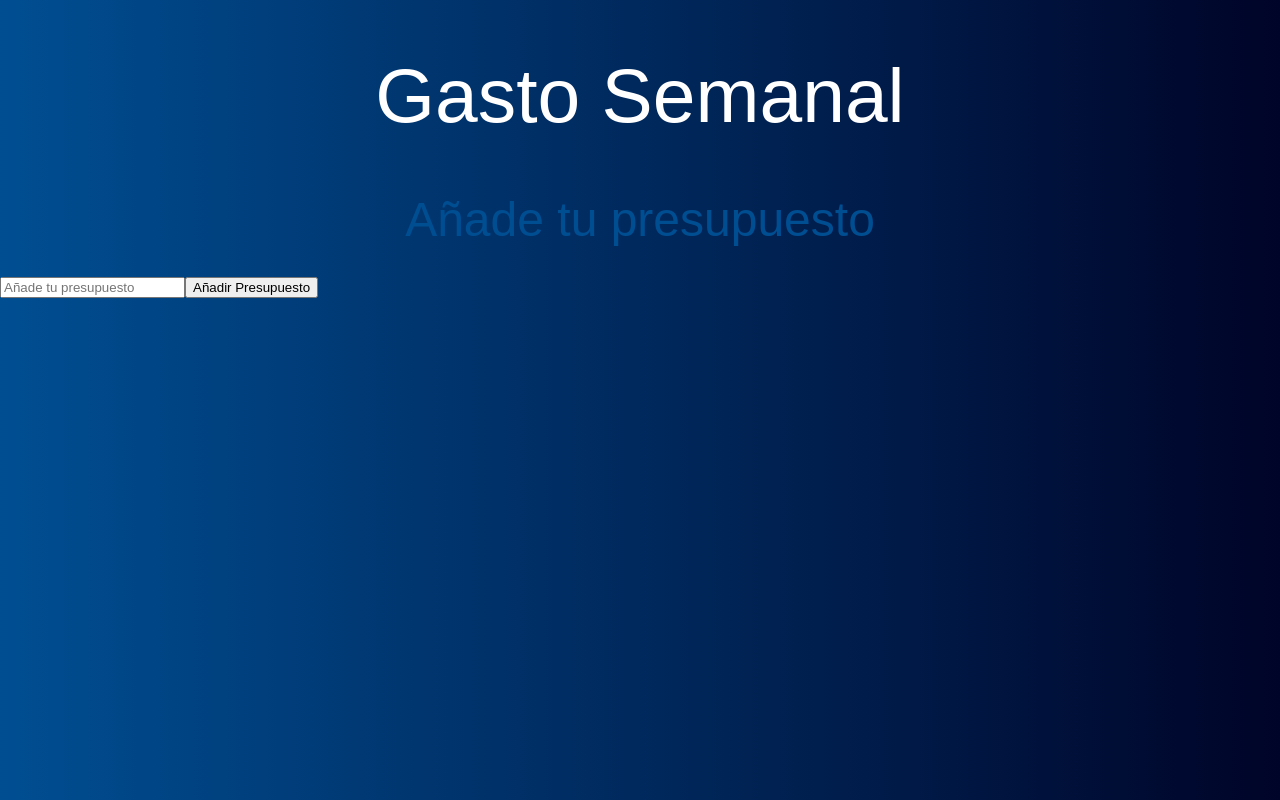
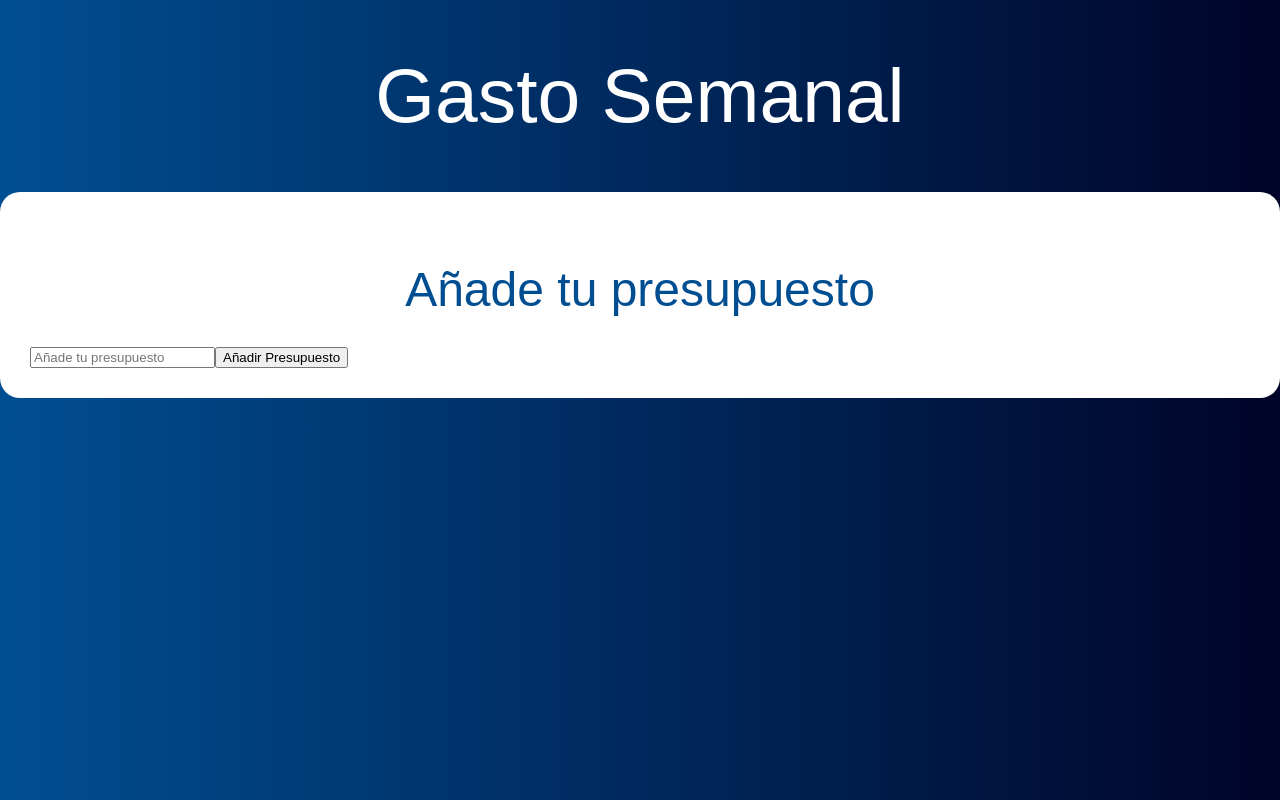
Before and after one commit to pipe473/Presupuesto-de-Gastos-con-ReactJS, a React (Create React App) app: page / in a window 1280 px wide. Built offline with nearby package versions, Linux system fonts and the light colour scheme; the HTML template or start-up script is replaced by a standard one.

Commit message:
Dando estilo al primer componente

```diff
--- a/src/App.js
+++ b/src/App.js
@@ -7,7 +7,9 @@ function App () {
       <header>
         <h1>Gasto Semanal</h1>
 
-        <Pregunta />
+        <div className="contenido-principal contenido">
+          <Pregunta />
+        </div>
       </header>
     </div>
   )
```
